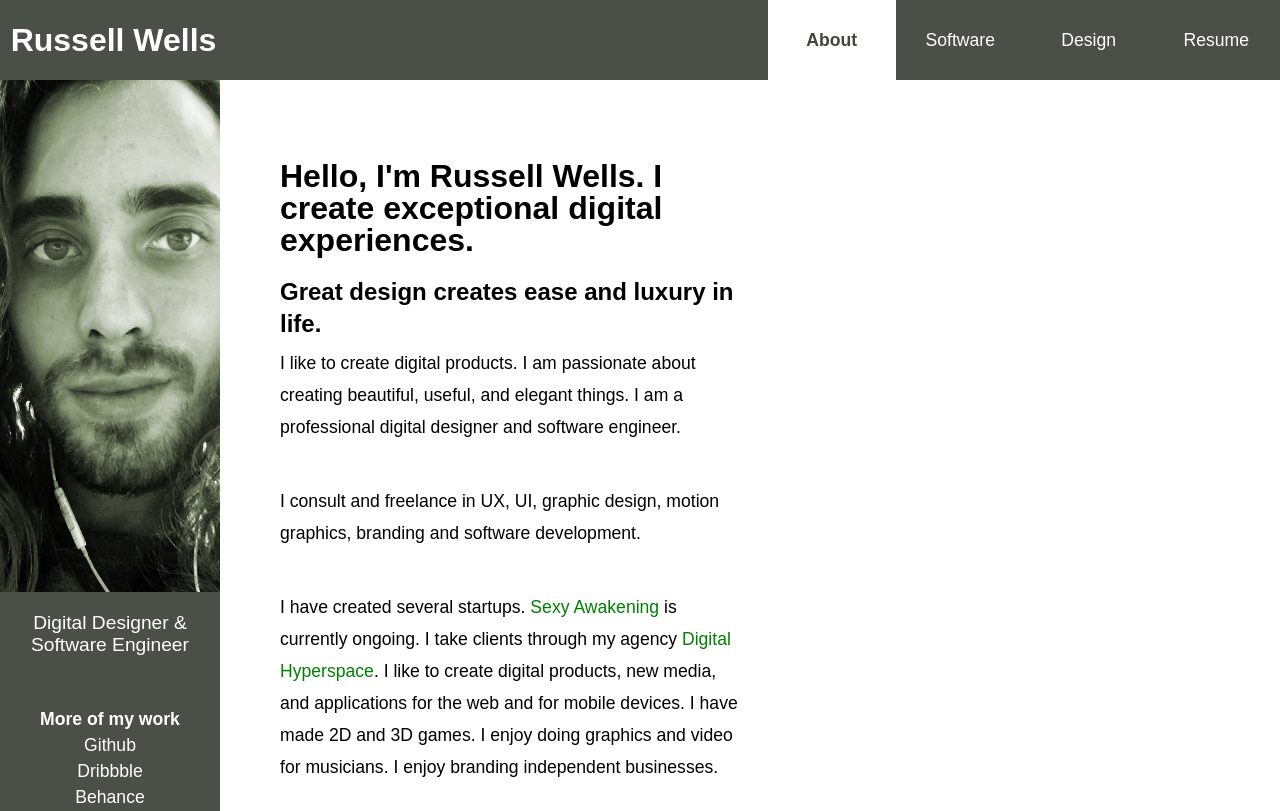
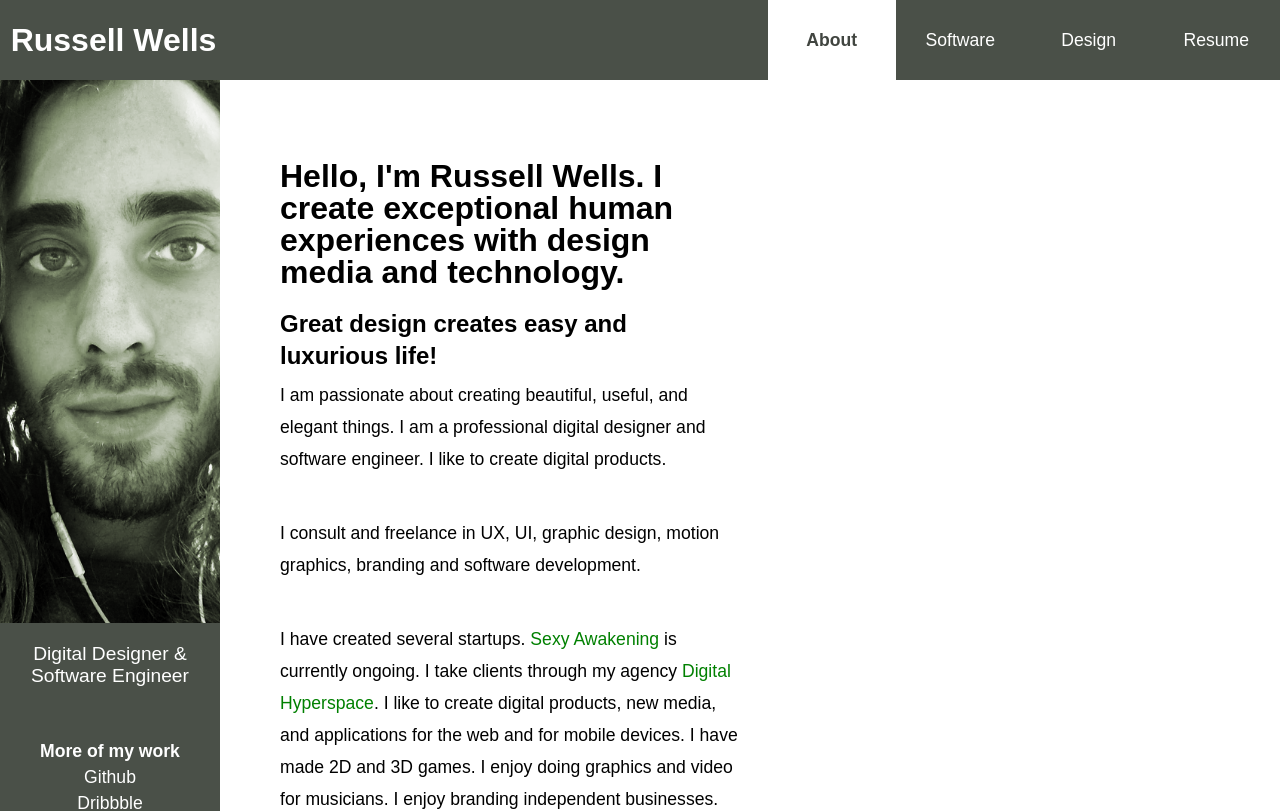
Before and after one commit to russjwells/russellwellsonline, a React (Create React App) app: page / in a window 1280 px wide. Shown: the top 811 px of the page. Built offline with nearby package versions, Linux system fonts and the light colour scheme.

Commit message:
copy update

```diff
--- a/src/About.js
+++ b/src/About.js
@@ -6,9 +6,9 @@ class About extends Component {
     return(
         <div className="About">
           <div className="AboutSpacer">
-            <h1>Hello, I'm Russell Wells. I create exceptional digital experiences.</h1>
-            <h2>Great design creates ease and luxury in life.</h2>
-              <p>I like to create digital products. I am passionate about creating beautiful, useful, and elegant things. I am a professional digital designer and software engineer.</p>
+            <h1>Hello, I'm Russell Wells. I create exceptional human experiences with design media and technology.</h1>
+            <h2>Great design creates easy and luxurious life!</h2>
+              <p>I am passionate about creating beautiful, useful, and elegant things. I am a professional digital designer and software engineer. I like to create digital products. </p>
               <p>&nbsp;</p>
               <p>I consult and freelance in UX, UI, graphic design, motion graphics, branding and software development.
               </p>
```
